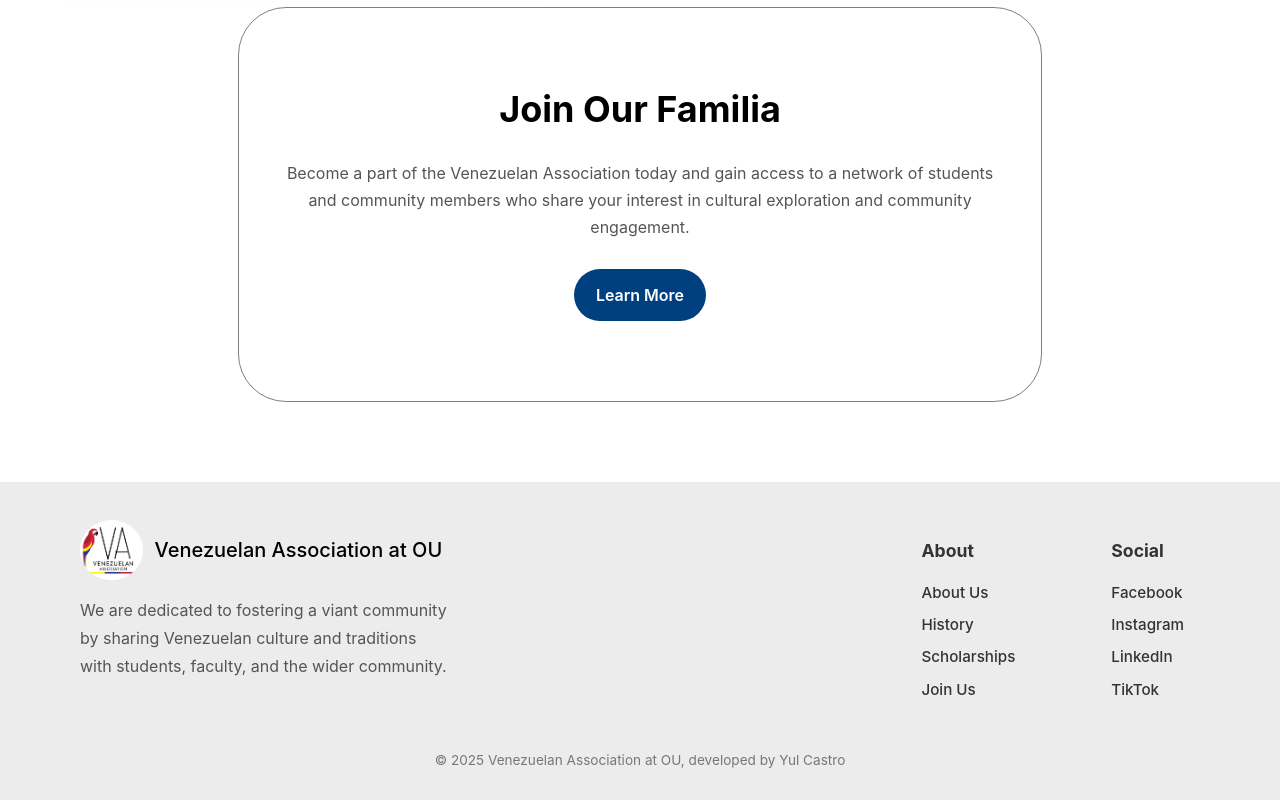
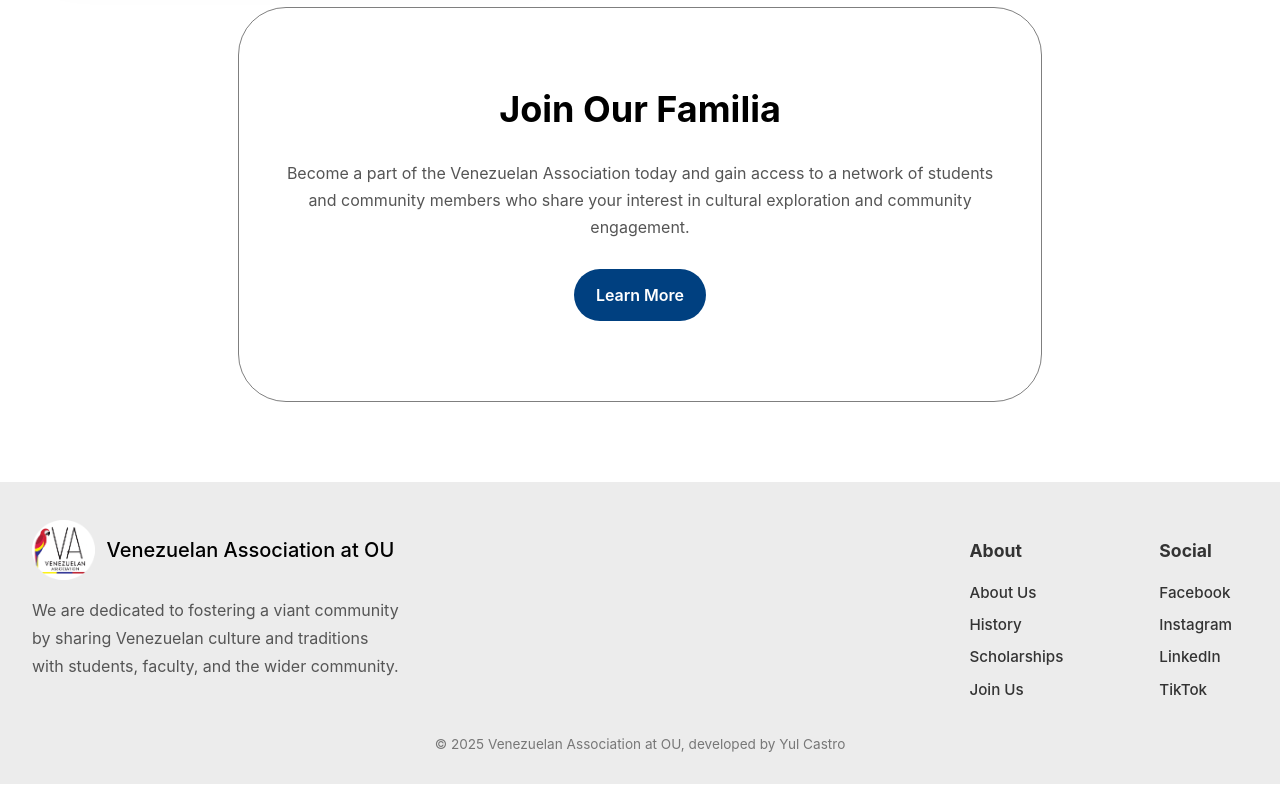
Before and after one commit to misowebs/va_website, a React (Vite) app: page / in a window 1280 px wide. Shown: the part 2399-3199 px from the top of the page. Built offline with nearby package versions, Linux system fonts and the light colour scheme.

Commit message:
Footer should be now centered for small screens

```diff
--- a/src/components/Footer.css
+++ b/src/components/Footer.css
@@ -13,8 +13,8 @@
     flex-wrap: wrap;
     max-width: 1280px;
     margin: 0 auto;
-    margin-bottom: 2rem;
-    padding: 1rem 4rem;
+    margin-bottom: 1rem;
+    padding: 1rem 1rem;
     align-items: center;
 }
 
@@ -88,7 +88,6 @@
 
 .footer-bottom {
     text-align: center;
-    margin-top: 1rem;
     font-size: 0.85rem;
     color: #777;
 }
--- a/src/components/Header.css
+++ b/src/components/Header.css
@@ -80,7 +80,7 @@
         flex-direction: column;
         align-items: center;
         text-align: center;
-        padding: 0.5rem 1rem;
+        padding: 0.5rem 2rem;
     }
 
     .menu-toggle {
@@ -91,16 +91,14 @@
         flex-direction: column;
         align-items: center;
         width: 90%;
+        background-color: #ececec;
+        padding: 0 1rem;
+        border-radius: 8px;
+        opacity: 0;
         max-height: 0;
         overflow: hidden;
         transition: max-height 0.3s ease-out, opacity 0.3s ease-out;
         gap: 1rem;
-        margin-top: 1rem;
-        background-color: #ececec;
-        padding: 0 1rem;
-        border-radius: 8px;
-
-        opacity: 0;
     }
 
     .nav.open {
```
